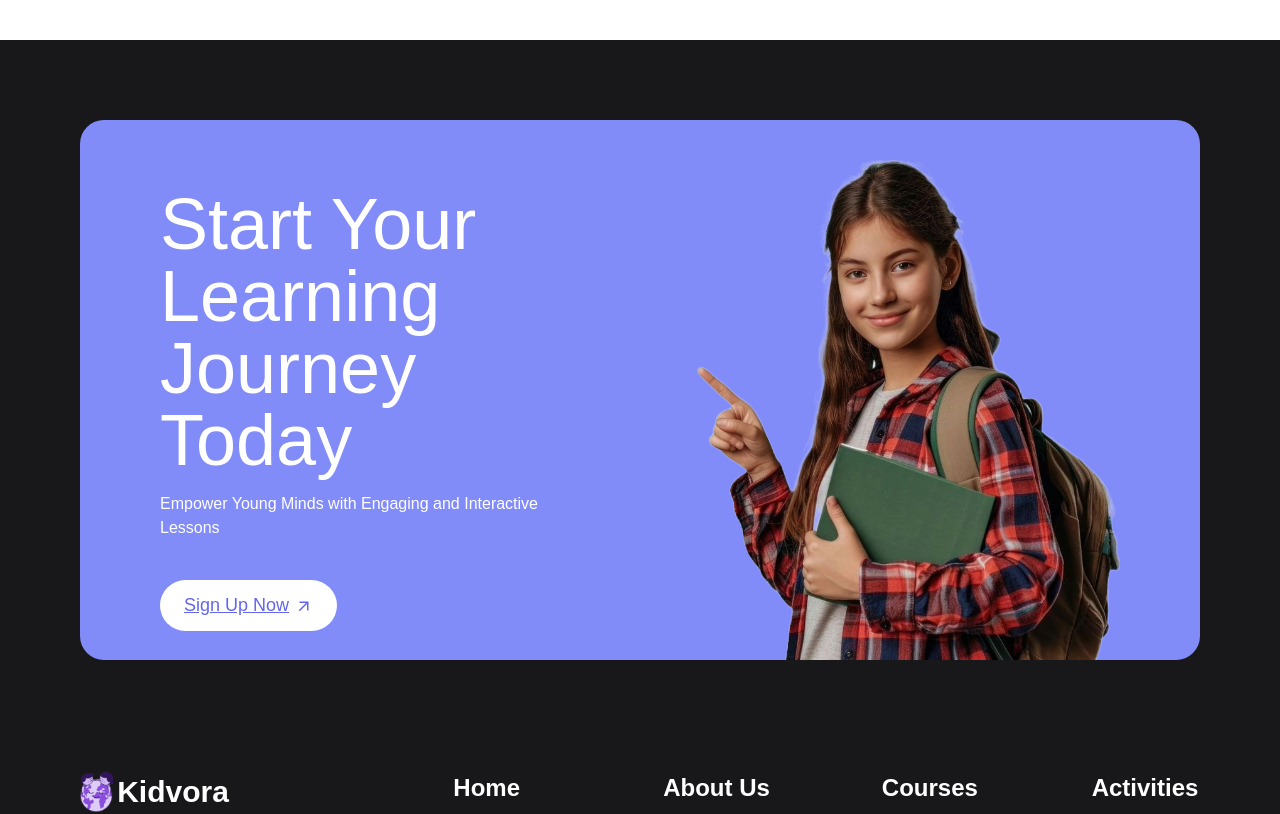
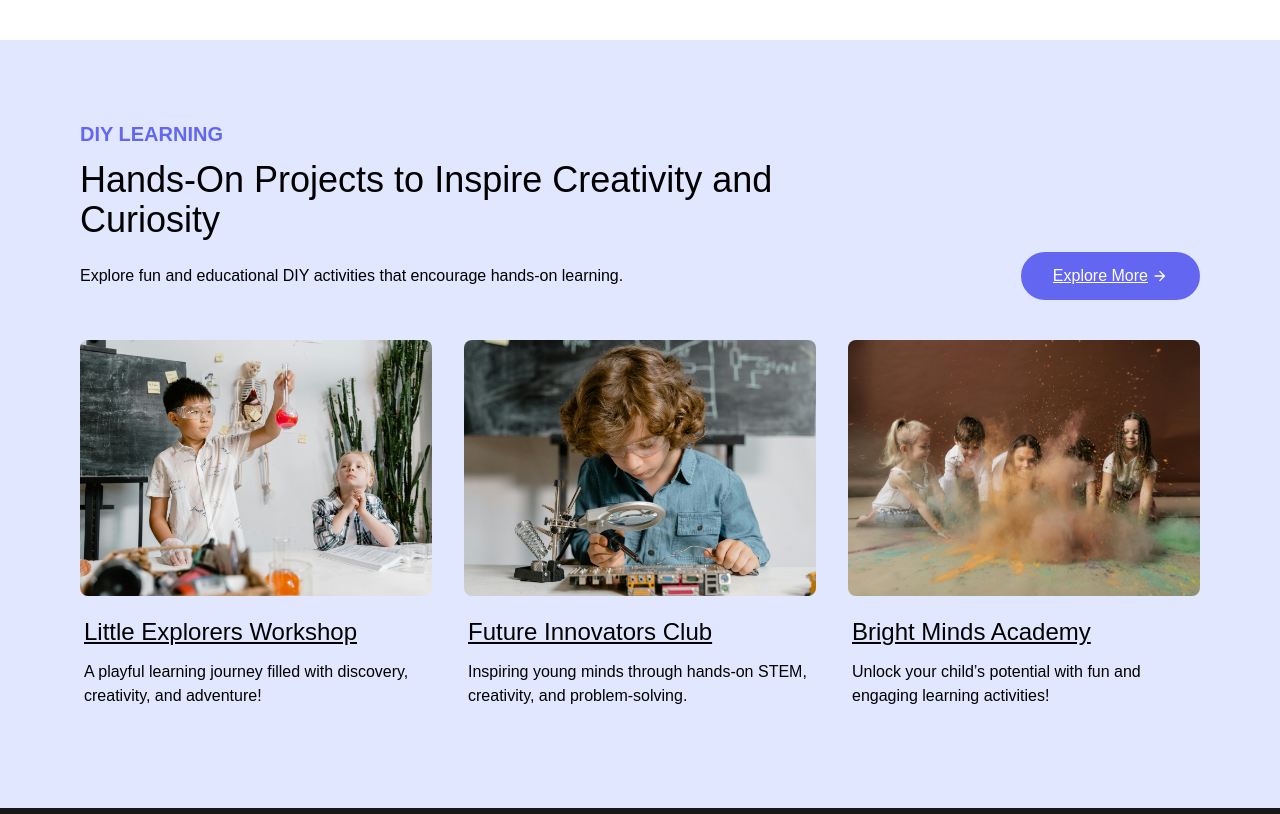
Before and after one commit to dikshitshrestha/Kidvora, a React (Vite) app: page /blog in a window 1280 px wide. Shown: the part 3400-4214 px from the top of the page. Built offline with nearby package versions, Linux system fonts and the light colour scheme.

Commit message:
create diy learning section in blog page

```diff
--- a/src/Components/Blog/Blog.jsx
+++ b/src/Components/Blog/Blog.jsx
@@ -2,6 +2,7 @@ import React from "react";
 import BlogHero from "./BlogHero";
 import Article from "./Article";
 import CourseOverview from "./CourseOverview";
+import DiyLearning from "./DiyLearning";
 
 export default function Blog() {
   return (
@@ -9,6 +10,7 @@ export default function Blog() {
       <BlogHero />
       <Article />
       <CourseOverview />
+      <DiyLearning />
     </div>
   );
 }
--- /dev/null
+++ b/src/Components/Blog/DiyLearning.jsx
@@ -0,0 +1,70 @@
+import React from "react";
+import { IoMdArrowForward } from "react-icons/io";
+import course1 from "../../assets/course1.jpg";
+import course2 from "../../assets/course2.jpg";
+import course3 from "../../assets/course3.jpg";
+import { SlCalender } from "react-icons/sl";
+import { IoDocumentsSharp } from "react-icons/io5";
+
+export default function DiyLearning() {
+  const courses = [
+    {
+      image: course1,
+      heading: "Little Explorers Workshop",
+      paragraph:
+        "A playful learning journey filled with discovery, creativity, and adventure!",
+    },
+    {
+      image: course2,
+      heading: "Future Innovators Club",
+      paragraph:
+        "Inspiring young minds through hands-on STEM, creativity, and problem-solving.",
+    },
+    {
+      image: course3,
+      heading: "Bright Minds Academy",
+      paragraph:
+        "Unlock your child’s potential with fun and engaging learning activities!",
+    },
+  ];
+  return (
+    <div className="font-poppins p-20 bg-indigo-100">
+      <div className="flex flex-col gap-3">
+        <h1 className="text-xl font-semibold text-indigo-500">DIY LEARNING</h1>
+
+        <h1 className="text-4xl">
+          Hands-On Projects to Inspire Creativity and <br />
+          Curiosity
+        </h1>
+
+        <div className="flex justify-between items-center w-full">
+          <p>
+            Explore fun and educational DIY activities that encourage hands-on
+            learning.
+          </p>
+          <button className="flex gap-1 items-center bg-indigo-500 py-3 px-8 text-white rounded-full hover:bg-indigo-700 ease-in-out duration-300 underline">
+            Explore More <IoMdArrowForward />
+          </button>
+        </div>
+      </div>
+      <div className="flex pt-10 gap-8">
+        {courses.map((item, index) => (
+          <div className="w-full rounded-2xl" key={index}>
+            <div className="h-64 overflow-hidden rounded-lg">
+              <img
+                src={item.image}
+                alt="courses"
+                className="h-full w-full object-cover hover:scale-125 duration-700"
+              />
+            </div>
+
+            <div className="py-5 flex flex-col gap-3 px-1">
+              <h1 className="text-2xl underline">{item.heading}</h1>
+              <h1>{item.paragraph}</h1>
+            </div>
+          </div>
+        ))}
+      </div>
+    </div>
+  );
+}
```
